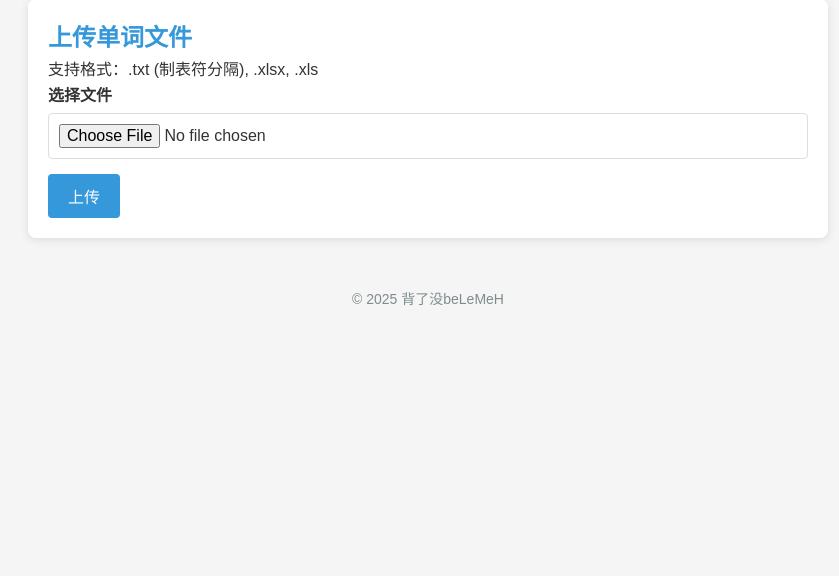
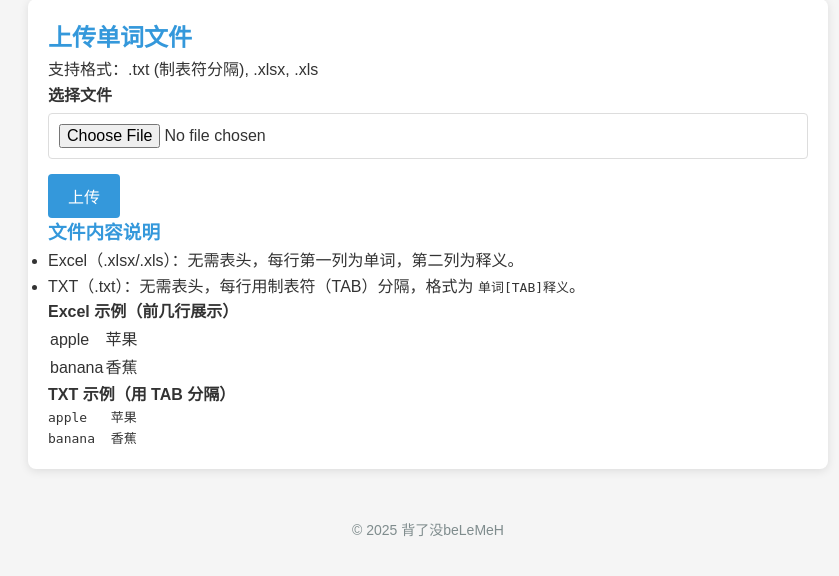
Before and after one commit to LiangMinhang/beLeMeH, a Flask app: page /upload in a window 1280 px wide. Shown: the part 143-719 px from the top of the page, without its empty margins (212-1051 px from the left). Run offline with Flask 3, Linux system fonts and the light colour scheme; a user stored in the database is signed in.

Commit message:
upload.html

```diff
--- a/beLeMeH/templates/upload.html
+++ b/beLeMeH/templates/upload.html
@@ -13,5 +13,33 @@
 
         <button type="submit" class="btn">上传</button>
     </form>
+
+    <div class="help">
+        <h3>文件内容说明</h3>
+        <ul>
+            <li>Excel（.xlsx/.xls）：无需表头，每行第一列为单词，第二列为释义。</li>
+            <li>TXT（.txt）：无需表头，每行用制表符（TAB）分隔，格式为 <code>单词[TAB]释义</code>。</li>
+        </ul>
+        <div class="examples">
+            <h4>Excel 示例（前几行展示）</h4>
+            <table class="table" style="max-width:520px">
+
+                <tbody>
+                    <tr>
+                        <td>apple</td>
+                        <td>苹果</td>
+                    </tr>
+                    <tr>
+                        <td>banana</td>
+                        <td>香蕉</td>
+                    </tr>
+                </tbody>
+            </table>
+
+            <h4>TXT 示例（用 TAB 分隔）</h4>
+            <pre style="white-space:pre; max-width:520px; overflow:auto">apple	苹果
+banana	香蕉</pre>
+        </div>
+    </div>
 </div>
 {% endblock %}
```
